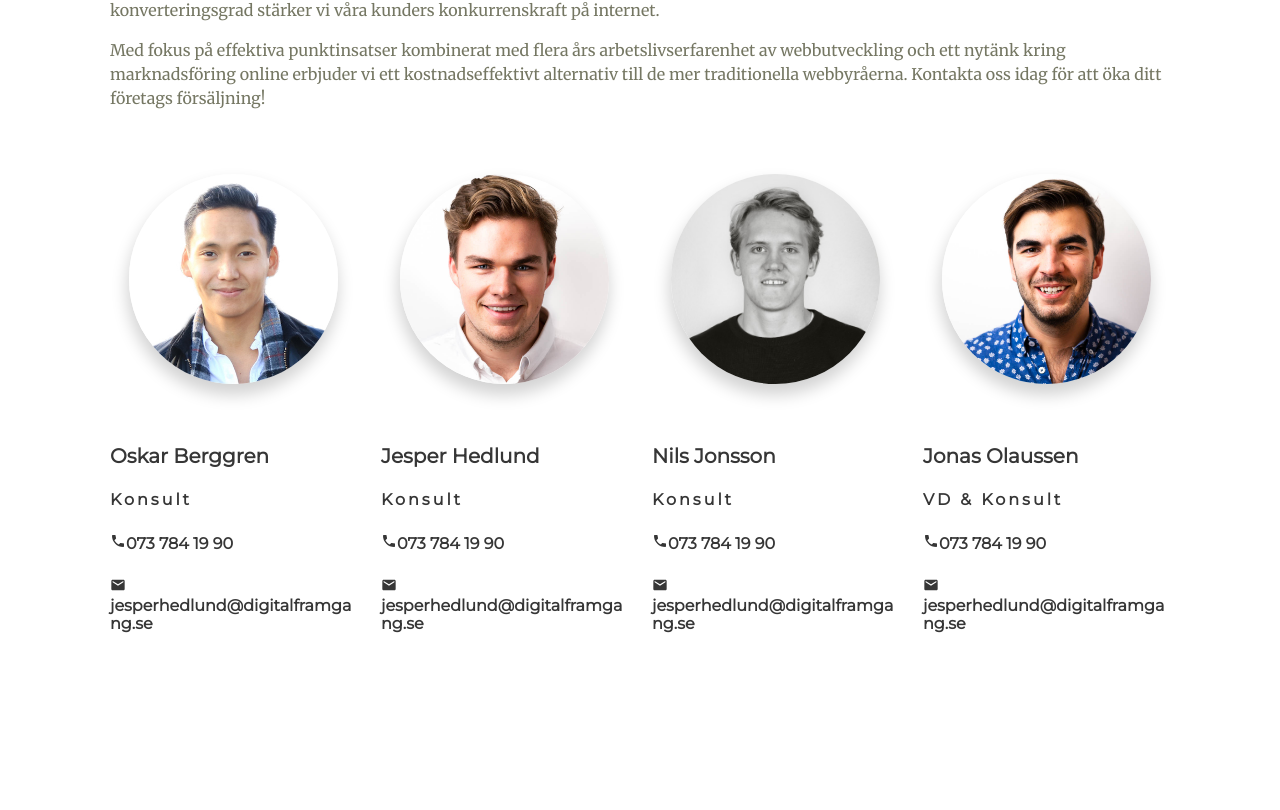
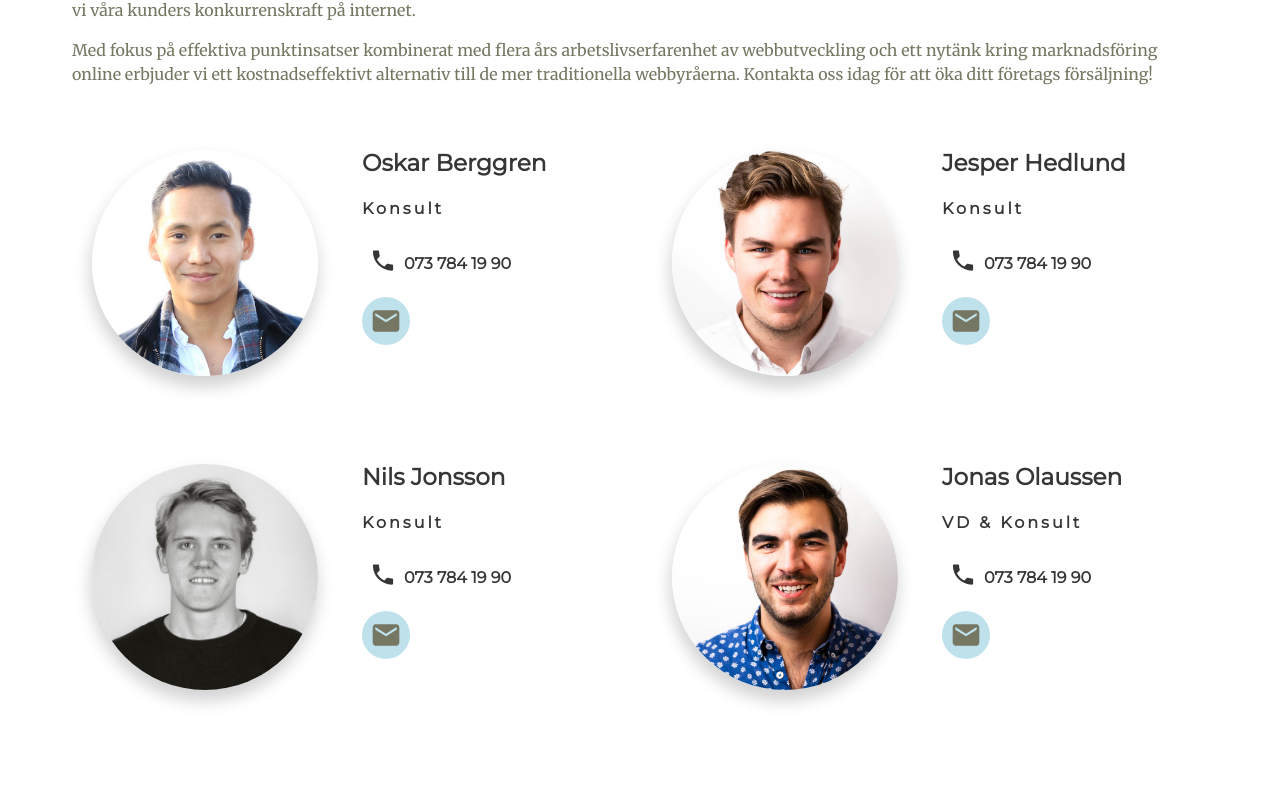
Before and after one commit to codebyjonas/digitalframgang.com, a React (Create React App) app: page / in a window 1280 px wide. Shown: the part 3170-3980 px from the top of the page. Built offline with nearby package versions, Linux system fonts and the light colour scheme.

Commit message:
added email copy to profile image

```diff
--- a/package.json
+++ b/package.json
@@ -10,6 +10,7 @@
         "emailjs-com": "^2.3.2",
         "node-sass": "^4.12.0",
         "react": "^16.8.6",
+        "react-copy-to-clipboard": "^5.0.1",
         "react-dom": "^16.8.6",
         "react-icons": "^3.7.0",
         "react-scripts": "3.0.1",
--- a/src/components/AboutUs.js
+++ b/src/components/AboutUs.js
@@ -5,6 +5,7 @@ import {
     MdWork
 } from 'react-icons/md'
 import { FaMail } from 'react-icons/fa'
+import { CopyToClipboard } from 'react-copy-to-clipboard'
 
 const members = [
     {
@@ -41,7 +42,29 @@ const members = [
     }
 ]
 
-const AboutUs = () => (
+
+class AboutUs extends React.Component {
+    state = {
+        oskarberggren: '',
+        jesperhedlund: '',
+        jonasolaussen: '',
+        nilsjonsson: ''
+    }
+
+    copyConfirm = (copyname) => {
+
+        this.setState({[copyname]: 'Mail kopierad!'})
+
+        setTimeout(function(){
+            this.setState({[copyname]: ''});
+       }.bind(this),5000);
+    }
+
+
+    render () {
+
+
+        return(
             <section id='about-us' name='about-us' className='section is-medium'>
                 <div className='container'>
                     <h2 className='title is-1 has-blue-sidebar'>Vilka är vi?</h2>
@@ -62,12 +85,14 @@ const AboutUs = () => (
                         idag för att öka ditt företags försäljning!
                     </p>
                     <section id="aboutus-pictures"className='section'>
-                <div className='columns'>
+                        <div className='columns is-multiline'>
                             {members.map(member => (
                                 <div
                                     key={member.id}
-                            className='column has-text-centered'
+                                    className='column is-half'
                                 >
+                                <div className="columns">
+                                    <div className="column">
                                         <figure
                                             id='profile-image'
                                             className='image is-square'
@@ -81,12 +106,35 @@ const AboutUs = () => (
                                                 <h1 className="title is-6"><MdWork/>{member.responsibility}</h1>
                                             </div>
                                         </figure>
-                            <h3 className='title is-5'>{member.name}</h3>
+                                    </div>
+                                    <div className="column">
+                                        <h3 id="profile-image-name" className='title is-5'>{member.name}</h3>
                                         <h4 className='title is-6 profile-image-jobname'>
                                             {member.role}
                                         </h4>
-                            <h1 className="title is-6"><MdPhone/>{member.tel}</h1>
-                            <h1 className="title is-6"><MdEmail/>{member.mail}</h1>
+                                        <h1 id="phone-icon" className="title is-6"><MdPhone size={32}/>{member.tel}</h1>
+
+                                        <div className="columns">
+                                            <CopyToClipboard
+                                                text={member.mail}
+                                                className="column is-one-fifth"
+                                                onCopy={() => {
+                                                    this.copyConfirm(member.id)
+                                                  //do stuff here, like summon a confirmation prompt
+                                                }}>
+                                                <h1 id="email-copy" className="title is-6"><MdEmail id="email-icon"/>
+
+                                                </h1>
+                                            </CopyToClipboard>
+                                            <article className="message column">
+                                                 <div id="copy-confirmation" class="message-body is-info">
+                                                     <strong>{this.state[member.id]}</strong>
+                                                 </div>
+                                            </article>
+                                        </div>
+
+                                    </div>
+                                </div>
                                 </div>
                             ))}
                         </div>
@@ -95,4 +143,7 @@ const AboutUs = () => (
             </section>
         )
 
-export default AboutUs
+    }
+}
+
+export default AboutUs;
--- a/src/style/aboutus.scss
+++ b/src/style/aboutus.scss
@@ -12,7 +12,9 @@
 #profile-image img {
     box-shadow: -1px 10px 16px 1px #d3d3d3;
 }
-
+#profile-image-name{
+    font-size: 1.45rem;
+}
 
 .profile-image-jobname {
     font-size: 1.2rem;
@@ -20,6 +22,7 @@
 }
 
 .overlay {
+    display: none;
     position: absolute;
     top: 0;
     bottom: 0;
@@ -43,13 +46,52 @@
     text-align: left;
 }
 
+#phone-icon{
+    svg{
+        margin: 0px 5px -5px 5px;
+        padding-top: 5px;
+
+    }
+}
+
+#email-copy{
+    cursor: pointer;
+
+}
+#email-icon{
+    height: 3rem;
+    width: 3rem;
+    background-color: #bfe1ec;
+    border-radius: 3rem;
+    padding: 0.5rem;
+    transition: width 0.2s, height 0.2s;
+
+}
+#email-copy:hover{
+
+    #email-icon{
+        color: white;
+        height: 3.2rem;
+        width: 3.2rem;
+    }
+}
+#copy-confirmation{
+    strong{
+
+        color: #137e76;
+        font-size: 1.2rem;
+        padding: 1rem;
+        border-radius: 0.5rem;
+    }
+
+}
 
 
 @media screen and (min-width: 1024px){
 
     #about-us {
         .container{
-            max-width: 1060px;
+            max-width: 1160px;
         }
         #profile-image img {
             height: 85%;
```
Also changed, not shown: 1 other file (tests, documents, lock files or other folders). Lines whose indentation alone changed are shown as unchanged.
